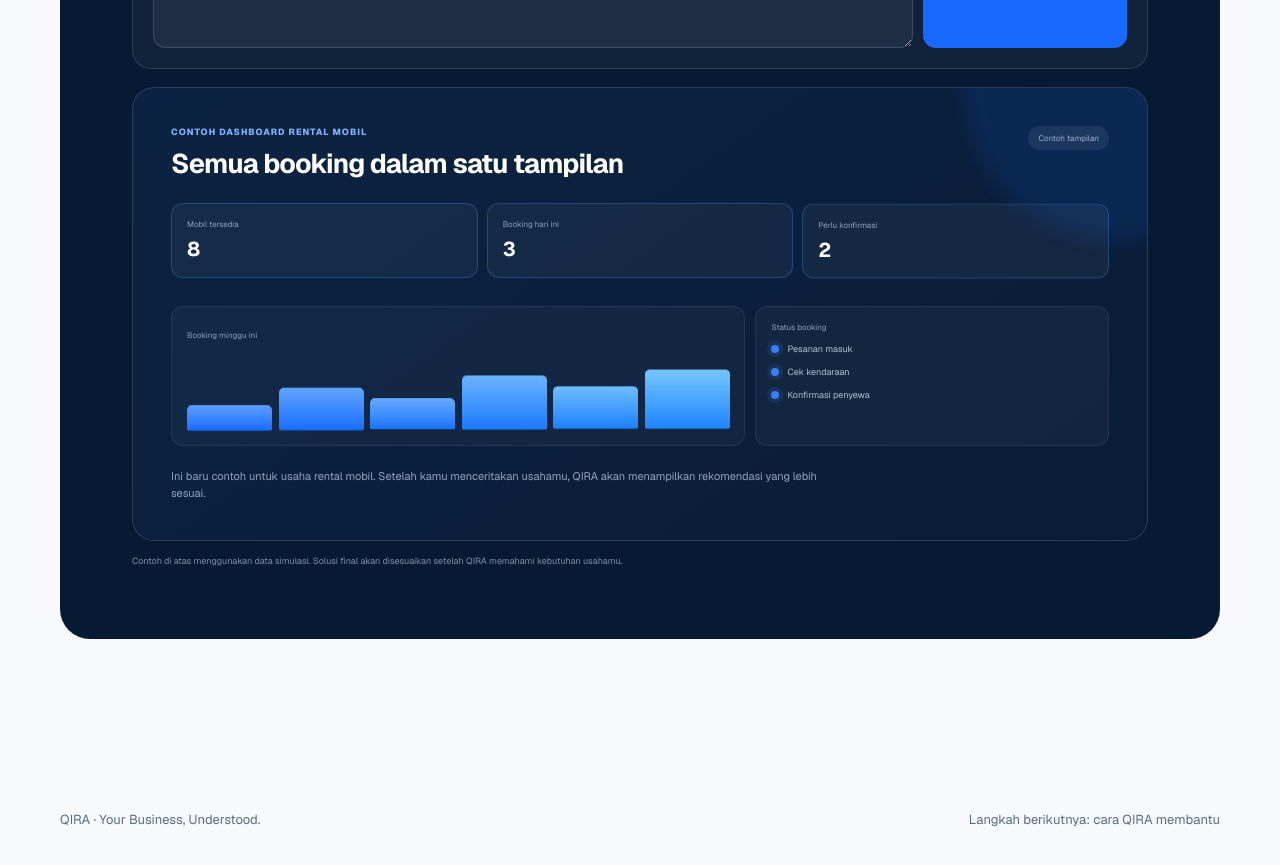
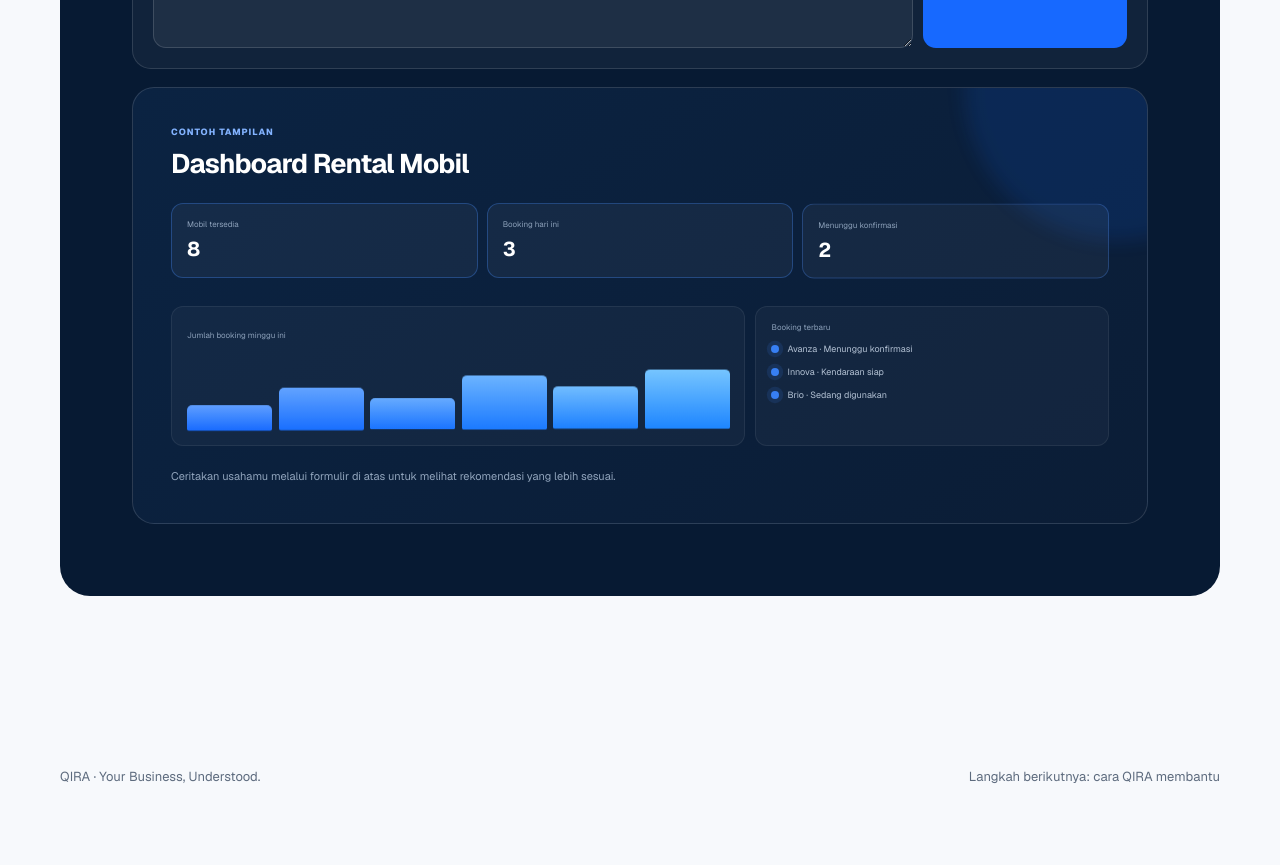
Before and after one commit to fransiskusmahendra/qira-platform, a Next.js app in the folder apps/public-web/: page /coba-masalah in a window 1280 px wide. Shown: the part 1120-1985 px from the top of the page. Built offline with nearby package versions, Linux system fonts and the light colour scheme.

Commit message:
Simplify rental dashboard preview content

```diff
--- a/apps/public-web/app/PersonalizedDemo.tsx
+++ b/apps/public-web/app/PersonalizedDemo.tsx
@@ -54,7 +54,7 @@ export function PersonalizedDemo() {
     {profile ? <div className={styles.result} aria-live="polite">
       <div className={styles.story}><span>Rekomendasi untuk</span><h3>{profile.name}</h3><p>{profile.problem}</p><div><small>Paket yang mungkin sesuai</small><strong>{profile.packageName}</strong></div></div>
       <div className={styles.dashboard}><div className={styles.dashTop}><div><small>Preview rekomendasi</small><h3>{profile.title}</h3></div><span>Detail setelah Discovery</span></div><p>Demo dashboard yang detail, modul, alur operasional, proposal, dan estimasi harga akan dibuat setelah Anda menyelesaikan Discovery.</p><div className={styles.metrics}>{profile.metrics.map(item=><div key={item.label}><small>{item.label}</small><b>{item.value}</b></div>)}</div><div className={styles.modules}>{profile.modules.slice(0,4).map((item,index)=><span key={item}><i>{index+1}</i>{item}</span>)}</div><div className={styles.flow}>{profile.flow.map((item,index)=><div key={item}><b>{index+1}</b><small>{item}</small></div>)}</div><Link className={styles.nextButton} href="/contoh-penerapan">Lanjut lihat cara QIRA membantu <b>→</b></Link></div>
-    </div>:<div className={styles.emptyDashboard} aria-label="Contoh dashboard rental mobil"><div className={styles.previewHeader}><div><span>Contoh dashboard rental mobil</span><strong>Semua booking dalam satu tampilan</strong></div><i>Contoh tampilan</i></div><div className={styles.previewMetrics}><span><small>Mobil tersedia</small><b>8</b></span><span><small>Booking hari ini</small><b>3</b></span><span><small>Perlu konfirmasi</small><b>2</b></span></div><div className={styles.previewBody}><div className={styles.previewChart}><small>Booking minggu ini</small><div><i/><i/><i/><i/><i/><i/></div></div><div className={styles.previewTasks}><small>Status booking</small><span><i/>Pesanan masuk</span><span><i/>Cek kendaraan</span><span><i/>Konfirmasi penyewa</span></div></div><p>Ini baru contoh untuk usaha rental mobil. Setelah kamu menceritakan usahamu, QIRA akan menampilkan rekomendasi yang lebih sesuai.</p></div>}
-    <p className={styles.disclosure}>Contoh di atas menggunakan data simulasi. Solusi final akan disesuaikan setelah QIRA memahami kebutuhan usahamu.</p>
+    </div>:<div className={styles.emptyDashboard} aria-label="Contoh dashboard rental mobil"><div className={styles.previewHeader}><div><span>Contoh tampilan</span><strong>Dashboard Rental Mobil</strong></div></div><div className={styles.previewMetrics}><span><small>Mobil tersedia</small><b>8</b></span><span><small>Booking hari ini</small><b>3</b></span><span><small>Menunggu konfirmasi</small><b>2</b></span></div><div className={styles.previewBody}><div className={styles.previewChart}><small>Jumlah booking minggu ini</small><div><i/><i/><i/><i/><i/><i/></div></div><div className={styles.previewTasks}><small>Booking terbaru</small><span><i/>Avanza · Menunggu konfirmasi</span><span><i/>Innova · Kendaraan siap</span><span><i/>Brio · Sedang digunakan</span></div></div><p>Ceritakan usahamu melalui formulir di atas untuk melihat rekomendasi yang lebih sesuai.</p></div>}
+
   </section>;
 }
```
